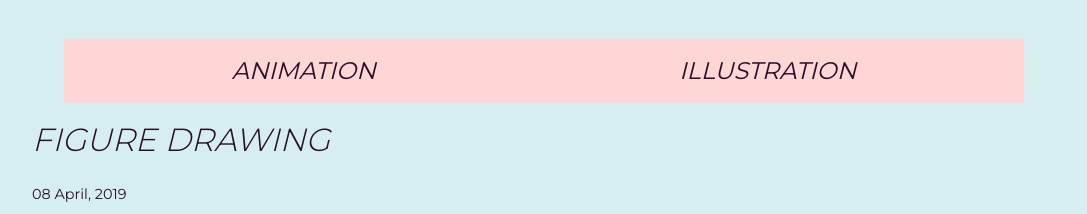
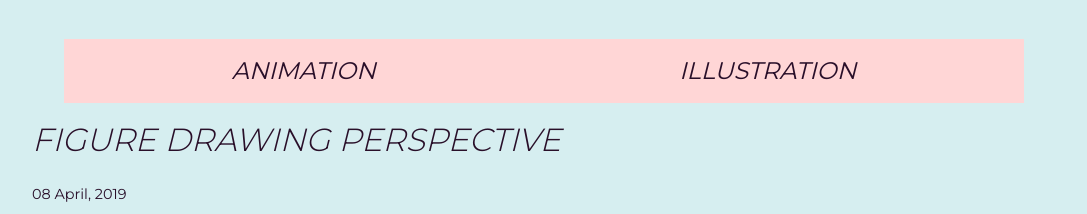
Before and after one commit to littlefinger42/lauras-portfolio, a Gatsby site: page /figure-drawing/ in a window 1280 px wide. Shown: the part 1480-1694 px from the top of the page, without its empty margins (96-1183 px from the left). Built offline with nearby package versions, Linux system fonts and the light colour scheme; Gatsby itself is replaced by a stand-in of ours; a web font is replaced by a local one.

Commit message:
Update Illustration Item “figure-drawing”

```diff
--- a/static/illustration/figure-drawing.md
+++ b/static/illustration/figure-drawing.md
@@ -1,6 +1,6 @@
 ---
 date: 2019-04-08T22:49:42.067Z
-title: figure drawing
+title: figure drawing perspective
 illustration: /assets/img_20190409_170705.jpg
 ---
 drawing
```
